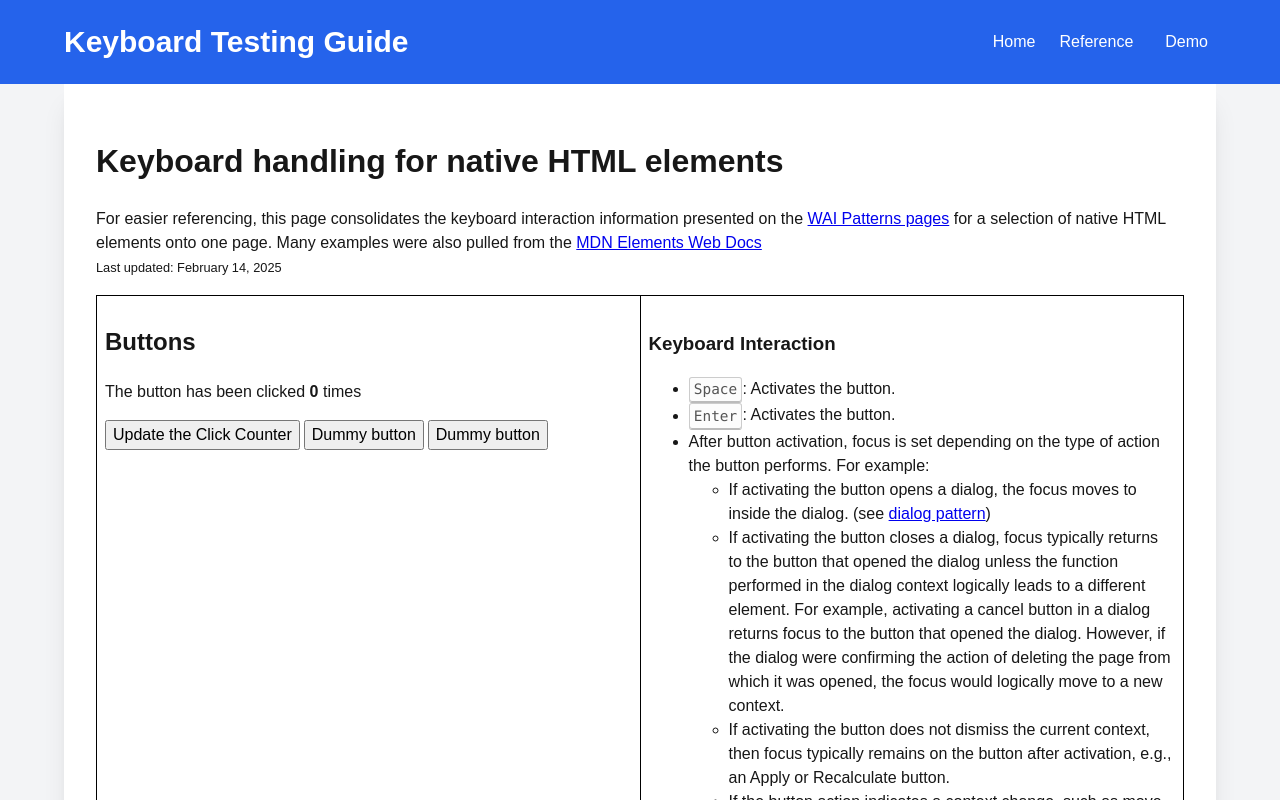
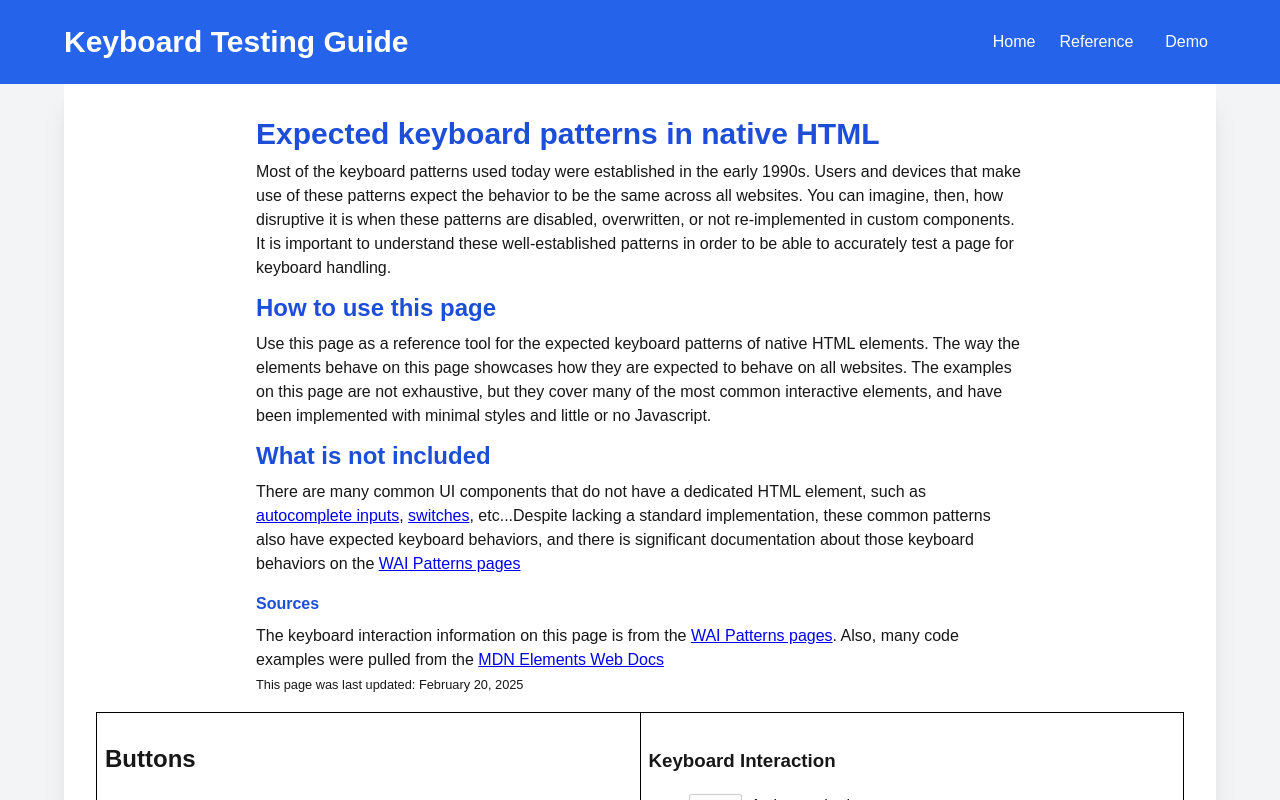
Before and after one commit to c-ryberg/keyboard-handling, a Next.js app: page /reference in a window 1280 px wide. Shown: the top 800 px of the page. Built offline with nearby package versions, Linux system fonts and the light colour scheme.

Commit message:
Edit content

```diff
--- a/src/app/globals.css
+++ b/src/app/globals.css
@@ -5,13 +5,6 @@
 :root {
   --background: #ffffff;
   --foreground: #171717;
-}
-
-@media (prefers-color-scheme: dark) {
-  :root {
-    --background: #0a0a0a;
-    --foreground: #ededed;
-  }
 }
 
 body {
--- a/src/app/page.tsx
+++ b/src/app/page.tsx
@@ -1,3 +1,4 @@
+import Link from "next/link";
 import { CircleX, Keyboard, Target, Puzzle, Bug, Mouse } from "lucide-react";
 
 import { NavHeader } from "../components/layout/NavHeader";
@@ -35,10 +36,11 @@ export default function KeyboardTestingPage() {
               <TargetIcon /> Objective of Keyboard Testing
             </h2>
             <p className="text-gray-700">
-              To ensure that every interactive element on a web application can
-              be accessed, used, and navigated using only a keyboard. This is
-              essential for users who rely on screen readers, switch devices, or
-              who cannot use a mouse.
+              The purpose of keyboard testing is to ensure that every
+              interactive element in a web application can be accessed, used,
+              and navigated by using only a keyboard. This is essential for
+              users who rely on screen readers, switch devices, or who cannot
+              use a mouse.
             </p>
           </section>
 
@@ -51,15 +53,16 @@ export default function KeyboardTestingPage() {
               keyboard for navigation, think of it like this:
             </p>
             <blockquote className="border-l-4 border-blue-500 pl-4 my-4 text-gray-600">
-              If you can operate something on the page with a mouse, such as
-              selecting, opening, editing, scrolling, etc... then you must also
-              be able to do it <strong>without</strong> a mouse
+              If you are able to operate something on the page{" "}
+              <strong>with</strong> a mouse, such as selecting, opening,
+              editing, scrolling, etc... then it should also be possible to
+              operate it <strong>without</strong> a mouse
             </blockquote>
           </section>
 
           <section className="mb-8">
             <h2 className="text-2xl font-semibold mb-4 flex items-center text-blue-700">
-              <PuzzleIcon /> Key Principles of Keyboard Accessibility
+              <PuzzleIcon /> Key Principles of Keyboard Testing
             </h2>
             <ul className="list-disc pl-6 space-y-2 text-gray-700">
               <li>
@@ -68,13 +71,9 @@ export default function KeyboardTestingPage() {
                 top-to-bottom).
               </li>
               <li>
-                <strong>Visible Focus Indicator:</strong> There should always be
-                a visible outline showing which element is currently focused.
-              </li>
-              <li>
-                <strong>Operability with Standard Keys:</strong> Users should be
-                able to interact with all controls using common keyboard
-                shortcuts.
+                <strong>Visible Focus Indicator:</strong> While navigating,
+                there should always be a visible outline showing which element
+                is currently focused.
               </li>
               <li>
                 <strong>No Keyboard Traps:</strong> Users should never get
@@ -85,7 +84,22 @@ export default function KeyboardTestingPage() {
                 bypass repetivite content (e.g. provide a skip link to jump past
                 navigation bars)
               </li>
+              <li>
+                <strong>Operability with Standard Keys:</strong> Users should be
+                able to interact with all controls using common keyboard
+                patterns.
+              </li>
             </ul>
+            <p className="mt-4">
+              Read through the{" "}
+              <Link
+                href="/reference"
+                className="hover:underline focus:ring-2 text-blue-600"
+              >
+                HTML elements reference page
+              </Link>{" "}
+              to learn about the most common keyboard patterns
+            </p>
           </section>
 
           <section className="mb-8">
--- a/src/app/reference/components/IntroDescription.tsx
+++ b/src/app/reference/components/IntroDescription.tsx
@@ -2,21 +2,72 @@ import * as React from "react";
 
 export const IntroDescription = () => {
   return (
-    <>
+    <div className="flex flex-col align-center mb-4">
+      <div className="max-w-3xl mx-auto">
+        <h1 className="text-3xl font-semibold mb-2 flex items-center text-blue-700">
+          Expected keyboard patterns in native HTML
+        </h1>
         <p>
-        For easier referencing, this page consolidates the keyboard interaction
-        information presented on the{" "}
+          Most of the keyboard patterns used today were established in the early
+          1990s. Users and devices that make use of these patterns expect the
+          behavior to be the same across all websites. You can imagine, then,
+          how disruptive it is when these patterns are disabled, overwritten, or
+          not re-implemented in custom components. It is important to understand
+          these well-established patterns in order to be able to accurately test
+          a page for keyboard handling.
+        </p>
+
+        <h2 className="text-2xl font-semibold mb-2 mt-3 flex items-center text-blue-700">
+          How to use this page
+        </h2>
+        <p>
+          Use this page as a reference tool for the expected keyboard patterns
+          of native HTML elements. The way the elements behave on this page
+          showcases how they are expected to behave on all websites. The
+          examples on this page are not exhaustive, but they cover many of the
+          most common interactive elements, and have been implemented with
+          minimal styles and little or no Javascript.
+        </p>
+        {/* <p className="mt-4">
+        // todo: finish talking about how things may not be a literal radio, but should behave like one
+          Additionally, focus on understanding the principles of these patterns.
+        </p> */}
+        <h2 className="text-2xl font-semibold mb-2 mt-3 flex items-center text-blue-700">
+          What is not included
+        </h2>
+        <p>
+          There are many common UI components that do not have a dedicated HTML
+          element, such as{" "}
+          <a href="https://www.w3.org/WAI/ARIA/apg/patterns/combobox/examples/combobox-autocomplete-list/">
+            autocomplete inputs
+          </a>
+          ,{" "}
+          <a href="https://www.w3.org/WAI/ARIA/apg/patterns/switch/examples/switch/">
+            switches
+          </a>
+          , etc...Despite lacking a standard implementation, these common
+          patterns also have expected keyboard behaviors, and there is
+          significant documentation about those keyboard behaviors on the{" "}
           <a href="https://www.w3.org/WAI/ARIA/apg/patterns/">
             WAI Patterns pages
-        </a>{" "}
-        for a selection of native HTML elements onto one page. Many examples
-        were also pulled from the{" "}
+          </a>
+        </p>
+        <h3 className="text-1xl font-semibold mb-2 mt-4 flex items-center text-blue-700">
+          Sources
+        </h3>
+        <p>
+          The keyboard interaction information on this page is from the{" "}
+          <a href="https://www.w3.org/WAI/ARIA/apg/patterns/">
+            WAI Patterns pages
+          </a>
+          . Also, many code examples were pulled from the{" "}
           <a href="https://developer.mozilla.org/en-US/docs/Web/HTML/Element">
             MDN Elements Web Docs
           </a>
           <br />
-        <small>Last updated: February 14, 2025</small>
+          <small>This page was last updated: February 20, 2025</small>
         </p>
-    </>
+      </div>
+    </div>
   );
 };
--- a/src/app/reference/page.tsx
+++ b/src/app/reference/page.tsx
@@ -42,7 +42,6 @@ export default function Home() {
       <NavHeader />
       <div className="max-w-6xl mx-auto bg-white shadow-xl rounded-lg overflow-hidden">
         <main className="py-8 px-4 sm:px-6 lg:px-8 reference-page">
-          <h1>Keyboard handling for native HTML elements</h1>
           <IntroDescription />
 
           <div className="display-table">
--- a/src/app/reference/tailwind-reverts.css
+++ b/src/app/reference/tailwind-reverts.css
@@ -7,12 +7,12 @@
   border-color: revert;
 }
 
-.reference-page h1,
-.reference-page h2,
-.reference-page h3,
-.reference-page h4,
-.reference-page h5,
-.reference-page h6 {
+.reference-page .display-table h1,
+.reference-page .display-table h2,
+.reference-page .display-table h3,
+.reference-page .display-table h4,
+.reference-page .display-table h5,
+.reference-page .display-table h6 {
   font-size: revert;
   font-weight: revert;
 }
@@ -45,19 +45,19 @@
   background-image: revert;
 }
 
-.reference-page blockquote,
-.reference-page dl,
-.reference-page dd,
-.reference-page h1,
-.reference-page h2,
-.reference-page h3,
-.reference-page h4,
-.reference-page h5,
-.reference-page h6,
-.reference-page hr,
-.reference-page figure,
-.reference-page p,
-.reference-page pre {
+.reference-page .display-table blockquote,
+.reference-page .display-table dl,
+.reference-page .display-table dd,
+.reference-page .display-table h1,
+.reference-page .display-table h2,
+.reference-page .display-table h3,
+.reference-page .display-table h4,
+.reference-page .display-table h5,
+.reference-page .display-table h6,
+.reference-page .display-table hr,
+.reference-page .display-table figure,
+.reference-page .display-table p,
+.reference-page .display-table pre {
   margin: revert;
 }
 
```
Also changed, not shown: src/app/reference/components/ModalDialogExample/ModalDialogInteractions.tsx (+32 -25 lines), src/app/reference/components/SelectExample/SelectInteractions.tsx (+16 -85 lines). Lines whose indentation alone changed are shown as unchanged.
